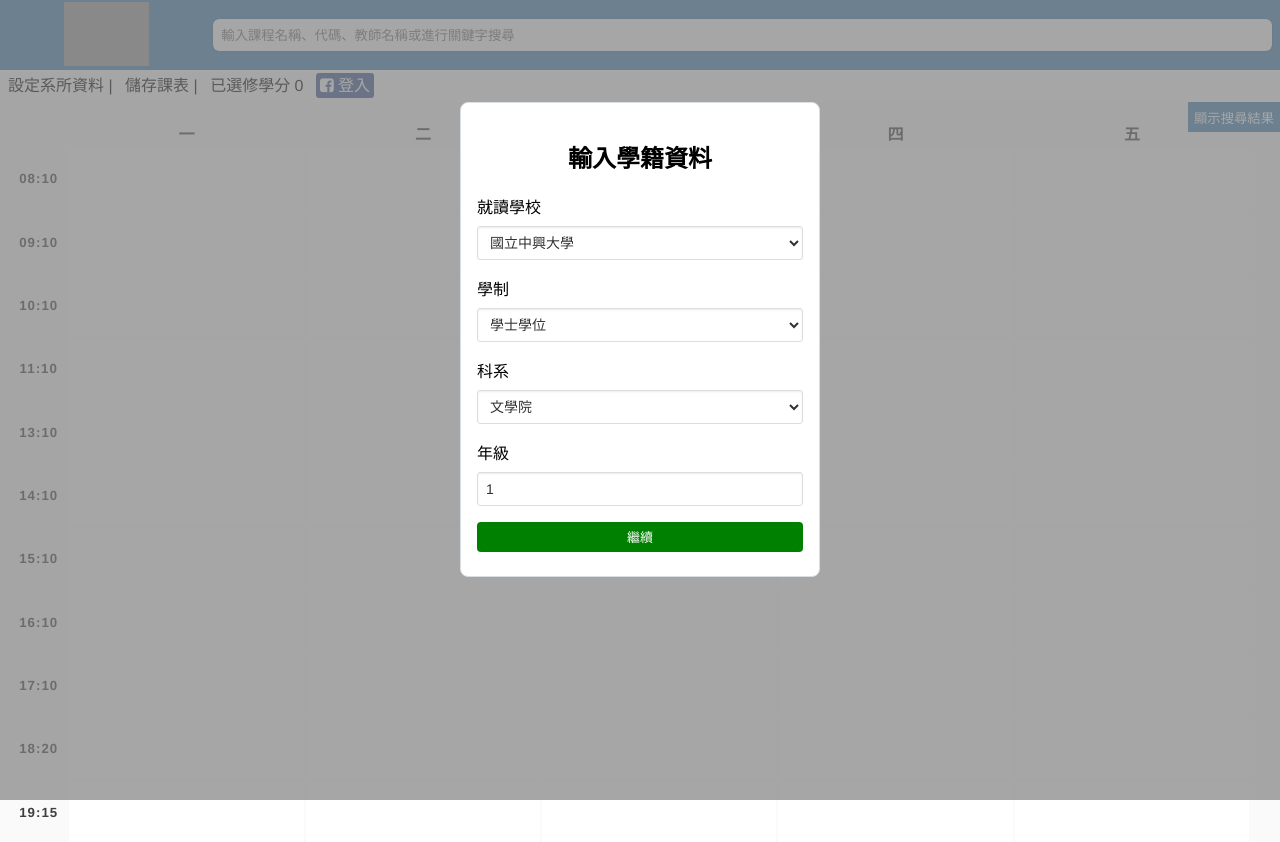
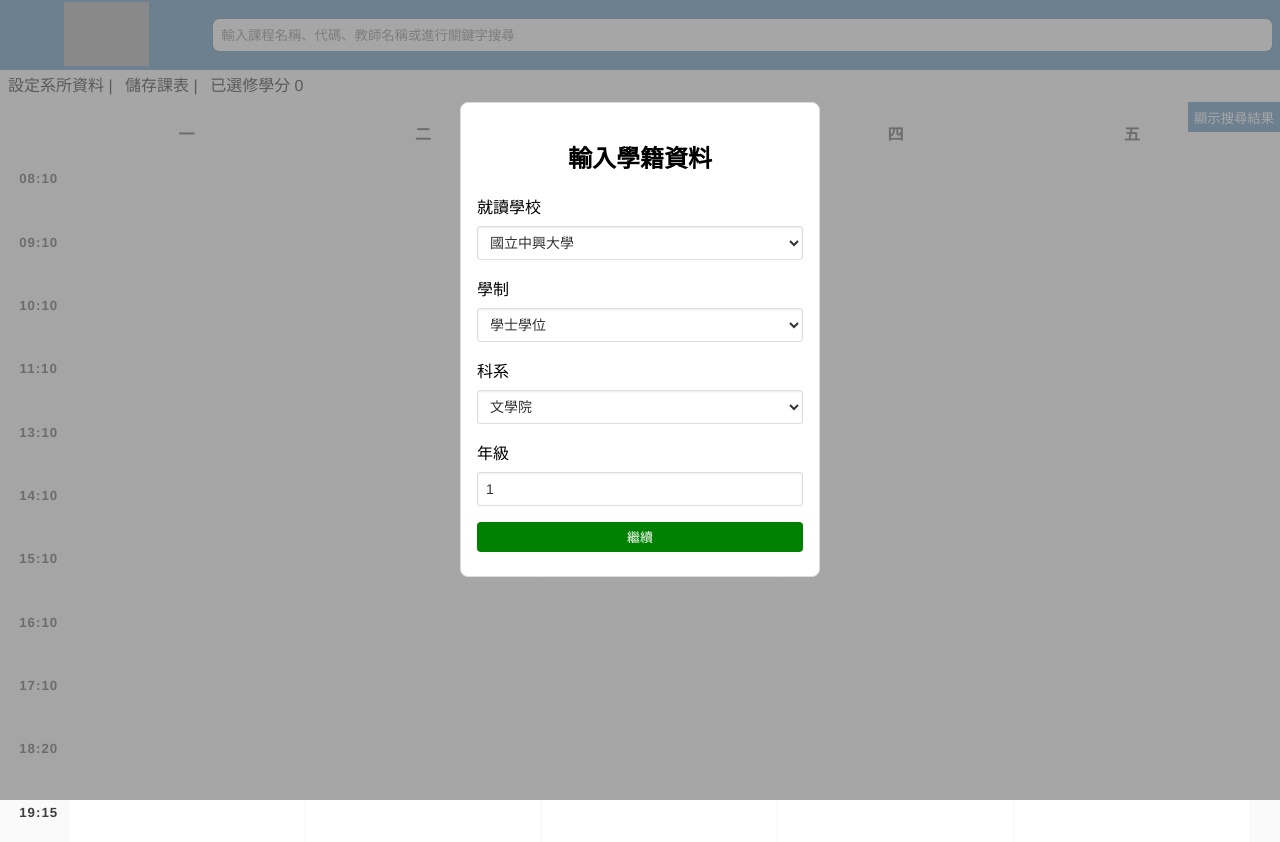
Before and after one commit to Stufinite/container, a Django app: page / in a window 1280 px wide. Shown: the top 842 px of the page. Run offline with Django 3.2, Linux system fonts and the light colour scheme; lists and menus that the app fills with data are empty; some libraries are stand-ins or nearby versions; grey boxes are pictures that could not be loaded.

Commit message:
<fix>: remove useless facebook login button

```diff
--- a/apps/cal/cal/timetable/templates/app-header.html
+++ b/apps/cal/cal/timetable/templates/app-header.html
@@ -2,6 +2,5 @@
   <li><a id='user-profile-setting-btn'>設定系所資料 |</a></li>
   <li><a id='save-course-btn'>儲存課表 |</a></li>
   <li><label>已選修學分 </label><span id="credits">0</span></li>
-  <li><a id='fb-login-btn'><i class="fa fa-facebook-square" aria-hidden="true"></i> 登入</a></li>
 </ul>
 <!--<img id='indicate-arrow' src='/static/timetable/img/indicate_arrow.png' style='float:right;height:300px;'></img>-->
```
